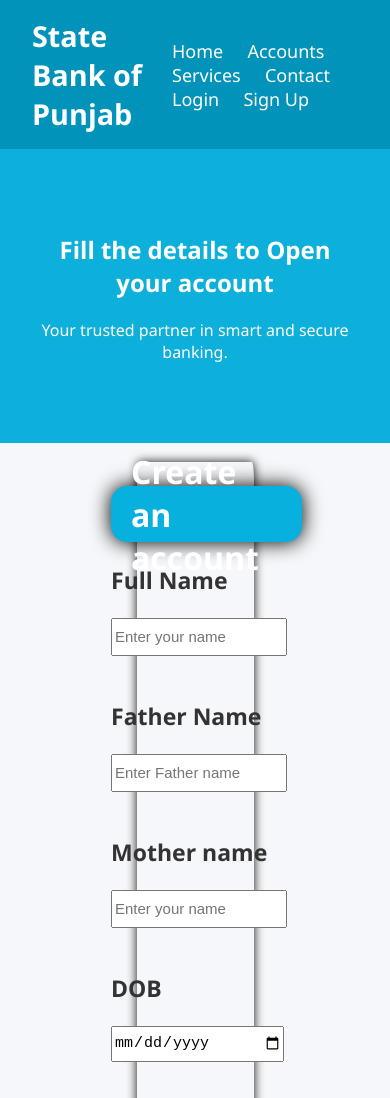
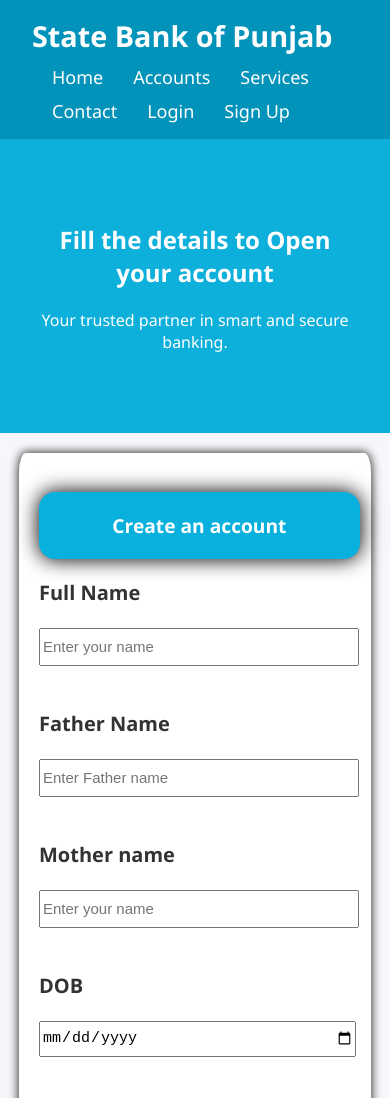
Before and after one commit to imyuvi0/Banking-site, a plain HTML site: page acc.html in a window 390 px wide. Shown: the top 1098 px of the page. Drawn offline with Linux system fonts and the light colour scheme.

Commit message:
Update acc.css

```diff
--- a/acc.css
+++ b/acc.css
@@ -12,11 +12,11 @@ nav a {
   font-weight: 500;
 }
 
-a:hover{
+a:hover {
   text-decoration: underline;
 }
 
-a{
+a {
   text-decoration: none;
   color: white;
   font-size: 18px;
@@ -27,6 +27,7 @@ header {
   color: white;
   padding: 1rem 2rem;
   display: flex;
+  flex-wrap: wrap;
   justify-content: space-between;
   align-items: center;
 }
@@ -36,19 +37,19 @@ header {
   font-weight: bold;
 }
 
-.form{
+.form {
   display: flex;
   flex-direction: column;
   align-items: center;
   justify-content: flex-start;
-  width: 30%;
-  height: 60rem;
-  margin-left: 35%;
-  margin-right: 45%;
-  margin-top: 5%;
-  margin-bottom: 5%;
+  width: 35%;
+  max-width: 500px;
+  min-width: 300px;
+  margin: 5% auto;
   box-shadow: 0px 0px 10px 1px;
   border-radius: 2%;
+  padding: 20px;
+  background-color: white;
 }
 
 footer {
@@ -56,41 +57,43 @@ footer {
   color: white;
   text-align: center;
   padding: 1rem;
-  margin-top: 135px;
+  margin-top: 50px;
 }
 
-.fill{
+.fill {
   width: 100%;
   height: 2rem;
   font-size: 15px;
 }
 
-#acc{
+#acc {
   display: flex;
   align-items: center;
+  justify-content: center;
   background-color: rgb(8, 176, 222);
   padding: 20px;
   border-radius: 1rem;
   color: white;
   width: 90%;
-  height: 1rem;
   box-shadow: 0px 0px 20px 0.5px black;
+  margin-bottom: 20px;
 }
 
-.YN{
+.YN {
   display: flex;
-  justify-content: flex-start;
   justify-content: space-evenly;
   font-weight: bold;
+  width: 100%;
 }
 
-.f{
+.f {
   display: flex;
   flex-direction: column;
   margin-top: 2%;
+  width: 100%;
 }
 
-.submit{
+.submit {
   height: 2.5rem;
   margin-top: 25px;
   background-color: rgb(8, 176, 222);
@@ -103,18 +106,52 @@ footer {
   border: 0px;
 }
 
-.heading{
+.heading {
   font-size: 23px;
   font-weight: bolder;
 }
 
-.submit:hover{
+.submit:hover {
   transform: scale(1.05);
   transition: 0.5s ease;
 }
+
 .hero {
   background-color: rgb(13, 175, 219);
   color: white;
   padding: 4rem 2rem;
   text-align: center;
 }
+
+/* ---------- Responsive for Mobile ----------- */
+@media (max-width: 768px) {
+  header {
+    flex-direction: column;
+    align-items: flex-start;
+  }
+
+  nav {
+    display: flex;
+    flex-wrap: wrap;
+    gap: 10px;
+    margin-top: 10px;
+  }
+
+  .form {
+    width: 80%;
+    margin: 20px auto;
+  }
+
+  #acc {
+    font-size: 1.2rem;
+    text-align: center;
+  }
+
+  .heading {
+    font-size: 20px;
+  }
+
+  .submit {
+    font-size: 1rem;
+  }
+}
```
